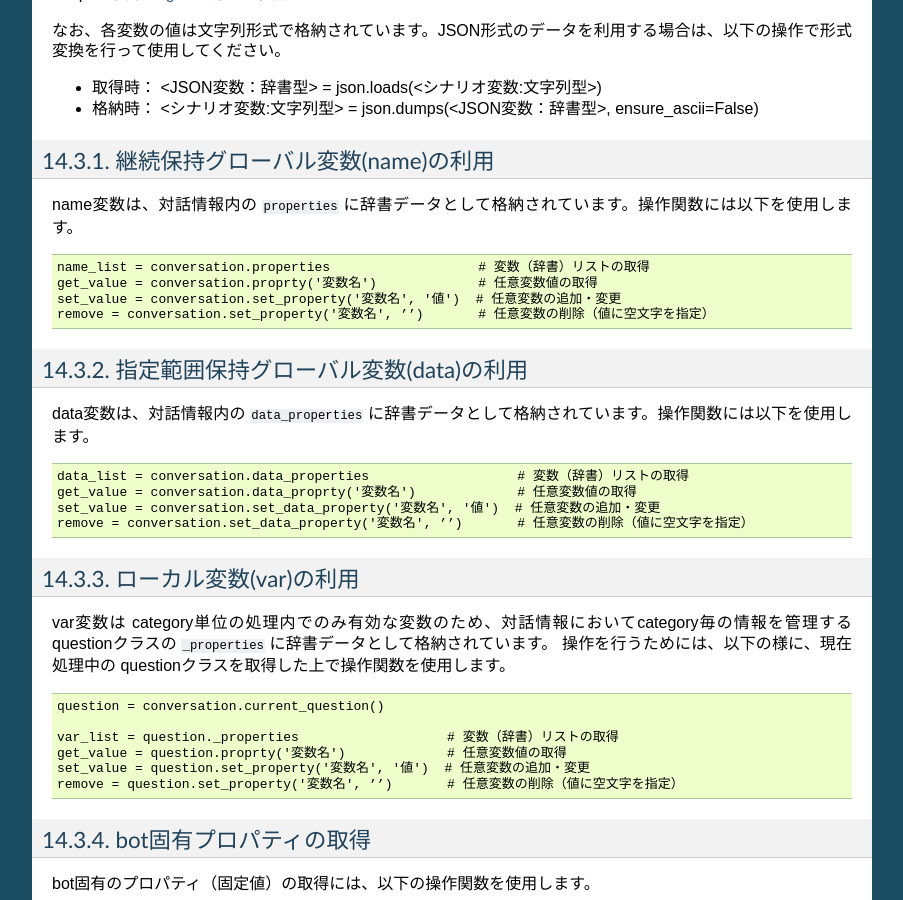
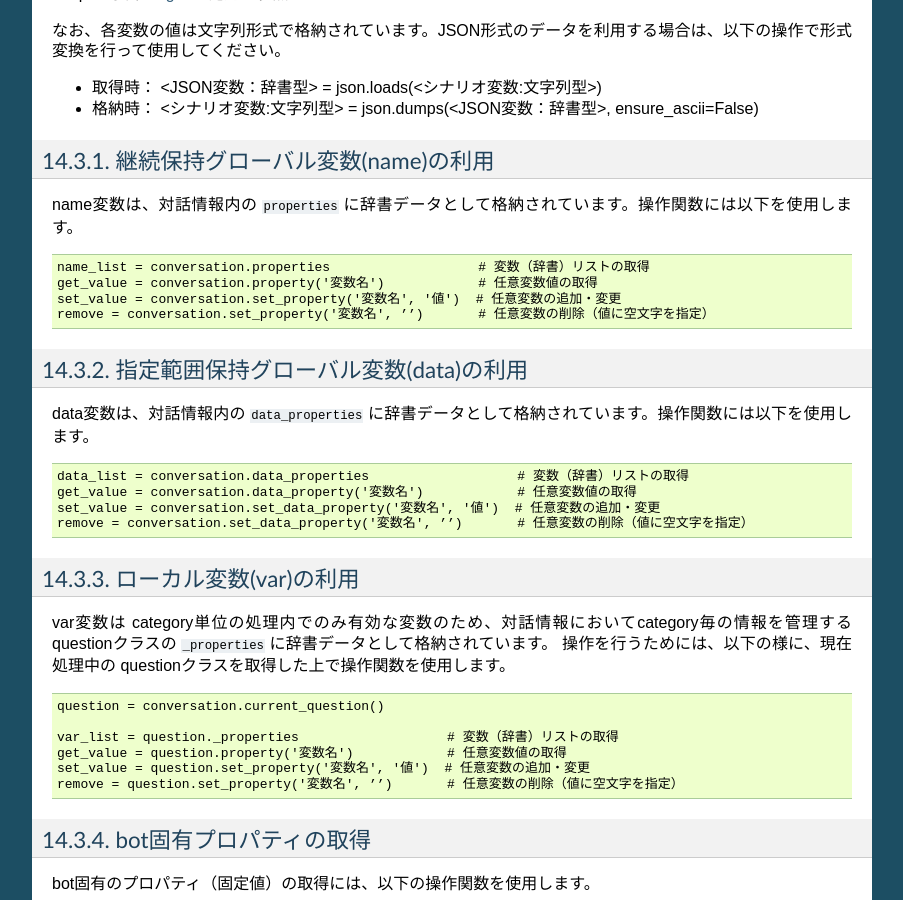
Before and after one commit to cotobadesign/cotoba-agent-oss-docs-ja, a Sphinx documentation site: the page built from source/rst/Extensions.rst, in a window 1280 px wide and 900 px high, scrolled down 1564 px. Shown: the whole window, without its empty margins (198-1101 px from the left). Built offline with Sphinx 7.4.7, drawn with Linux system fonts in a browser that asks for light colours.

Commit message:
typo fix

```diff
--- a/source/rst/Extensions.rst
+++ b/source/rst/Extensions.rst
@@ -95,7 +95,7 @@ name変数は、対話情報内の ``properties`` に辞書データとして格
 .. code::
 
     name_list = conversation.properties                   # 変数（辞書）リストの取得
-    get_value = conversation.proprty('変数名')             # 任意変数値の取得
+    get_value = conversation.property('変数名')            # 任意変数値の取得
     set_value = conversation.set_property('変数名', '値')  # 任意変数の追加・変更
     remove = conversation.set_property('変数名', ’’)       # 任意変数の削除（値に空文字を指定）
 
@@ -108,7 +108,7 @@ data変数は、対話情報内の ``data_properties`` に辞書データとし
 .. code::
 
     data_list = conversation.data_properties                   # 変数（辞書）リストの取得
-    get_value = conversation.data_proprty('変数名')             # 任意変数値の取得
+    get_value = conversation.data_property('変数名')            # 任意変数値の取得
     set_value = conversation.set_data_property('変数名', '値')  # 任意変数の追加・変更
     remove = conversation.set_data_property('変数名', ’’)       # 任意変数の削除（値に空文字を指定）
 
@@ -124,7 +124,7 @@ var変数は category単位の処理内でのみ有効な変数のため、対
     question = conversation.current_question()
 
     var_list = question._properties                   # 変数（辞書）リストの取得
-    get_value = question.proprty('変数名')             # 任意変数値の取得
+    get_value = question.property('変数名')            # 任意変数値の取得
     set_value = question.set_property('変数名', '値')  # 任意変数の追加・変更
     remove = question.set_property('変数名', ’’)       # 任意変数の削除（値に空文字を指定）
 
```
